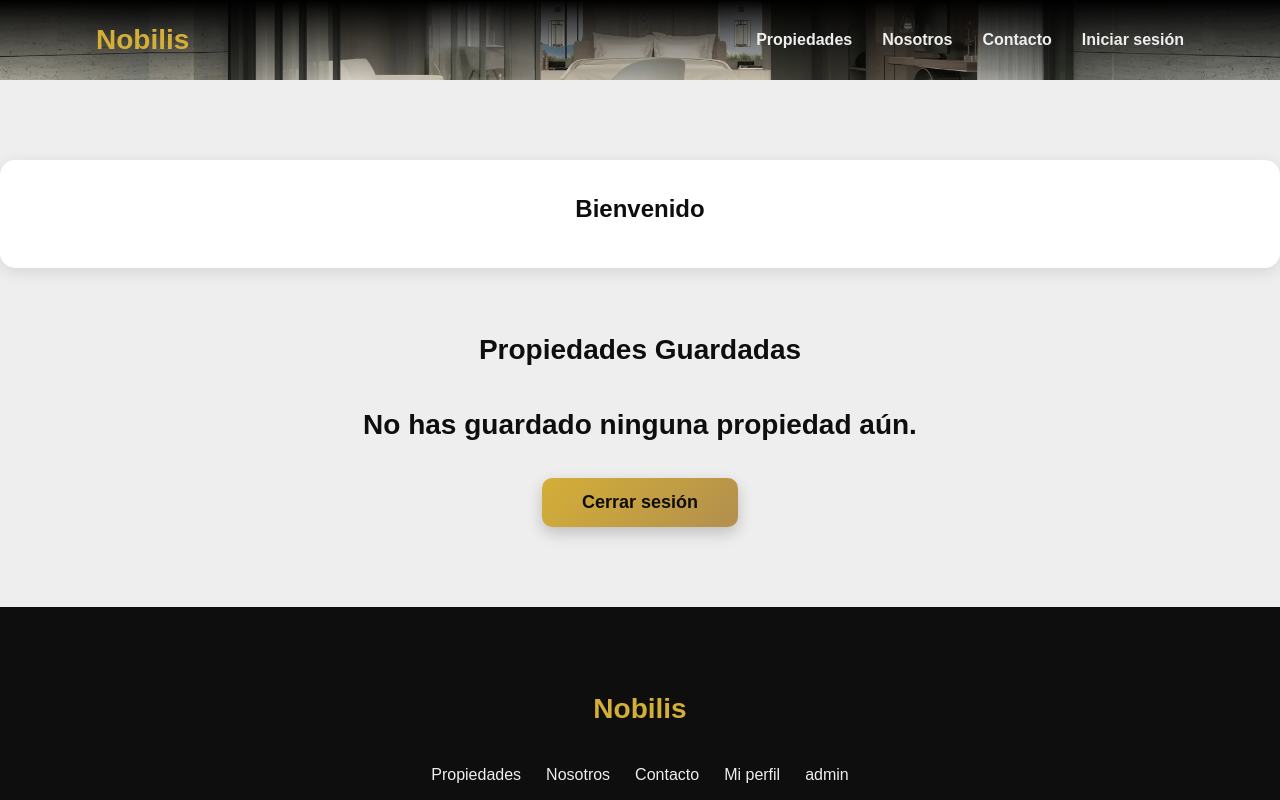
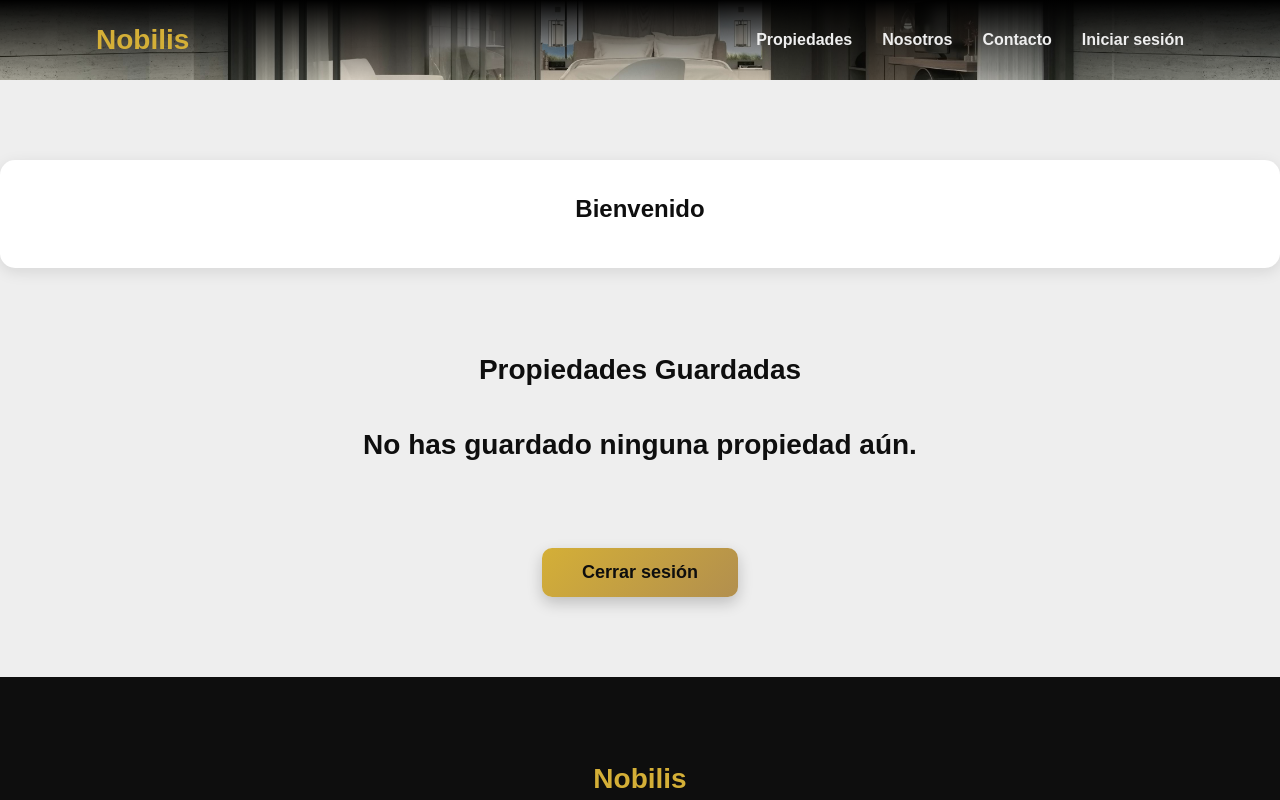
Before and after one commit to JuanLoaiza97/angularnobilis, an Angular app: page /miperfil in a window 1280 px wide. Shown: the top 800 px of the page. Built offline with nearby package versions, Linux system fonts and the light colour scheme.

Commit message:
se arreglo problemas de front

```diff
--- a/src/app/pages/miperfil/miperfil.component.html
+++ b/src/app/pages/miperfil/miperfil.component.html
@@ -13,7 +13,7 @@
         </div>
 
         <!-- Propiedades guardadas -->
-        <div class="perfil-guardadas">
+        <div class="perfil-guardadas container">
             <h3>Propiedades Guardadas</h3>
             <div *ngIf="favoritos.length === 0">
                 <h3>No has guardado ninguna propiedad aún.</h3>
```
Also changed, not shown: 1 other file (tests, documents, lock files or other folders).
